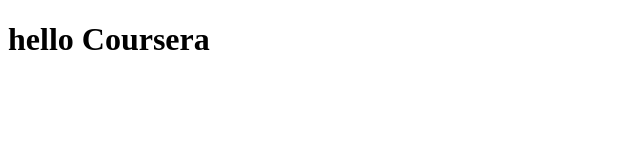
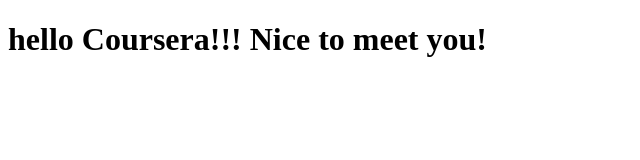
Before and after one commit to aroraakshaj70/coursera-test, a plain HTML site: page index.html in a window 1280 px wide. Shown: the whole page, without its empty margins (0-640 px from the left). Drawn offline with Linux system fonts and the light colour scheme.

Commit message:
Some minor updates to index.html

```diff
--- a/index.html
+++ b/index.html
@@ -8,6 +8,6 @@
     <title>Document</title>
   </head>
   <body>
-    <h1>hello Coursera</h1>
+    <h1>hello Coursera!!! Nice to meet you!</h1>
   </body>
 </html>
```
Also changed, not shown: 1 other file.
